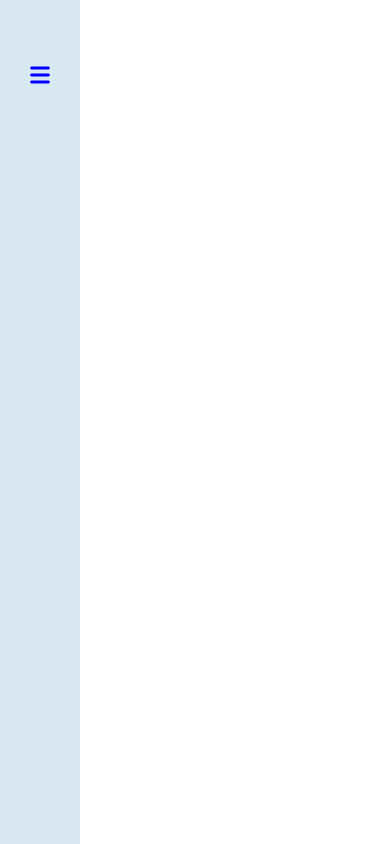
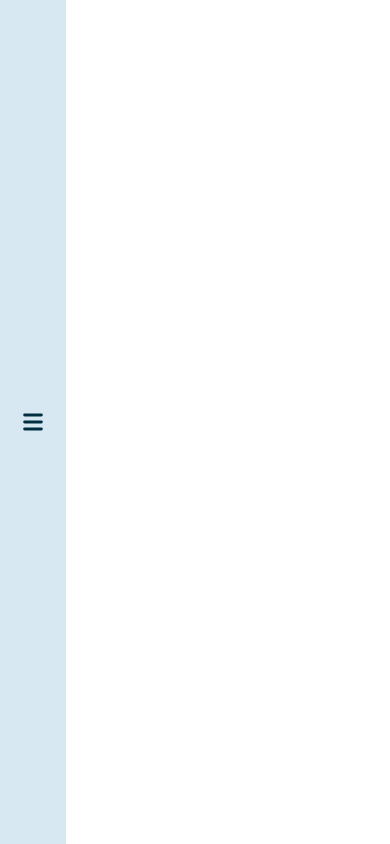
Before and after one commit to PZwolak/Patryk-Zwolak-Portfolio, a React (Create React App) app: page / in a window 390 px wide. Built offline with nearby package versions, Linux system fonts and the light colour scheme.

Commit message:
Hamburger menu 60%

```diff
--- a/src/sections/Header/Hamburger.js
+++ /dev/null
@@ -1,37 +0,0 @@
-import React from "react";
-
-const Hamburger = props => {
-  //   const btnEl = document.getElementById("menu-icon-trigger");
-  //   btnEl.addEventListener("click", e => {
-  //     e.preventDefault();
-  //     document.querySelector(".menu-icon-wrapper").classList.toggle("open");
-  //     document.querySelector(".sidebar").classList.toggle("is-active");
-  //   });
-  console.log(props.hhh);
-  return (
-    <>
-      <div id="outer">
-        <div
-          id="menu-icon-wrapper"
-          class="menu-icon-wrapper"
-          onClick={props.hhh.handleHamburger}
-        >
-          <svg width="1000px" height="1000px">
-            <path
-              class="path1"
-              d="M 300 400 L 700 400 C 900 400 900 750 600 850 A 400 400 0 0 1 200 200 L 800 800"
-            ></path>
-            <path class="path2" d="M 300 500 L 700 500"></path>
-            <path
-              class="path3"
-              d="M 700 600 L 300 600 C 100 600 100 200 400 150 A 400 380 0 1 1 200 800 L 800 200"
-            ></path>
-          </svg>
-          <button id="menu-icon-trigger" class="menu-icon-trigger"></button>
-        </div>
-      </div>
-    </>
-  );
-};
-
-export default Hamburger;
--- a/src/sections/Header/Header.js
+++ b/src/sections/Header/Header.js
@@ -1,24 +1,30 @@
 import React from "react";
 import "../../styles/Header.scss";
-import Hamburger from "./Hamburger";
-// import "../../styles/Header.scss";
+import HeaderHamburger from "./HeaderHamburger";
+import HeaderInfo from "./HeaderInfo";
+import HeaderEmpty from "./HeaderEmpty";
 
 class Header extends React.Component {
-  state = {};
+  state = {
+    hamburgerActive: false
+  };
 
-  handleHamburger = event => {
-    console.log("elio");
-    event.preventDefault();
-    // document.querySelector(".menu-icon-wrapper").classList.toggle("open");
-    // document.querySelector(".sidebar").classList.toggle("is-active");
+  handleHamburger = e => {
+    e.preventDefault();
+    this.setState({
+      hamburgerActive: !this.state.hamburgerActive
+    });
   };
 
   render() {
     return (
       <header className="header">
-        <div className="header__inner">
-          <Hamburger hhh={this.handleHamburger} />
-        </div>
+        <HeaderHamburger
+          handleHamburger={this.handleHamburger}
+          hamburgerActive={this.state.hamburgerActive}
+        />
+        <HeaderInfo hamburgerActive={this.state.hamburgerActive} />
+        <HeaderEmpty hamburgerActive={this.state.hamburgerActive} />
       </header>
     );
   }
--- /dev/null
+++ b/src/sections/Header/HeaderEmpty.js
@@ -0,0 +1,13 @@
+import React from "react";
+
+const HeaderEmpty = props => {
+  const headerEmptyClass = ["header__empty"];
+  if (props.hamburgerActive) headerEmptyClass.push("header__empty--active");
+  return (
+    <div className={headerEmptyClass.join(" ")}>
+      <div className="header__empty-inner"></div>
+    </div>
+  );
+};
+
+export default HeaderEmpty;
--- /dev/null
+++ b/src/sections/Header/HeaderHamburger.js
@@ -0,0 +1,35 @@
+import React from "react";
+
+const HeaderHamburger = props => {
+  const headerHamburgerIconClass = ["header__hamburger-icon"];
+  if (props.hamburgerActive)
+    headerHamburgerIconClass.push("header__hamburger-active");
+  return (
+    <>
+      <div className="header__hamburger">
+        <div
+          className={headerHamburgerIconClass.join(" ")}
+          onClick={props.handleHamburger}
+        >
+          <svg width="1000px" height="1000px">
+            <path
+              className="header__hamburger-path1"
+              d="M 300 400 L 700 400 C 900 400 900 750 600 850 A 400 400 0 0 1 200 200 L 800 800"
+            ></path>
+            <path
+              className="header__hamburger-path2"
+              d="M 300 500 L 700 500"
+            ></path>
+            <path
+              className="header__hamburger-path3"
+              d="M 700 600 L 300 600 C 100 600 100 200 400 150 A 400 380 0 1 1 200 800 L 800 200"
+            ></path>
+          </svg>
+          <button className="header__hamburger-icon-button"></button>
+        </div>
+      </div>
+    </>
+  );
+};
+
+export default HeaderHamburger;
--- /dev/null
+++ b/src/sections/Header/HeaderInfo.js
@@ -0,0 +1,13 @@
+import React from "react";
+
+const HeaderInfo = props => {
+  const headerInfoClass = ["header__info"];
+  if (props.hamburgerActive) headerInfoClass.push("header__info--active");
+  return (
+    <div className={headerInfoClass.join(" ")}>
+      <div className="header__info-inner"></div>
+    </div>
+  );
+};
+
+export default HeaderInfo;
--- a/src/styles/Header.scss
+++ b/src/styles/Header.scss
@@ -1,31 +1,31 @@
 @import "../styles/__variables.scss";
+
 .header {
   position: fixed;
+  display: flex;
   left: 0;
   right: 0;
   height: 100vh;
   &__inner {
-    background-color: $blue-1;
-    width: 80px;
-    height: 100vh;
   }
 
   // Hamburger menu
-  #outer {
+  &__hamburger {
+    background-color: $color-1;
+    width: 80px;
+    height: 100vh;
     display: flex;
     justify-content: center;
     align-items: center;
-    height: 150px;
-  }
-
-  .menu-icon-wrapper {
+    // height: 150px;
+    &-icon {
       position: relative;
       left: 0;
       top: 0;
       width: 34px;
       height: 34px;
       pointer-events: none;
-    transition: 0.1s;
+      transition: 0.3s;
       svg {
         position: absolute;
         top: -18px;
@@ -33,42 +33,42 @@
         transform: scale(0.07);
         transform-origin: 0 0;
         path {
-        stroke: blue;
+          stroke: $color-4;
           stroke-width: 40px;
           stroke-linecap: round;
           stroke-linejoin: round;
           fill: transparent;
-        transition: stroke-dasharray 0.5s;
-        &.path1 {
+          transition: stroke-dasharray 0.6s;
+          &.header__hamburger-path1 {
             stroke-dashoffset: 5803.15px;
             stroke-dasharray: 2901.57px, 2981.57px, 240px;
           }
-        &.path2 {
+          &.header__hamburger-path2 {
             stroke-dashoffset: 800px;
             stroke-dasharray: 400px, 480px, 240px;
           }
-        &.path3 {
+          &.header__hamburger-path3 {
             stroke-dashoffset: 6993.11px;
             stroke-dasharray: 3496.56px, 3576.56px, 240px;
           }
         }
       }
-    &.open {
+      &.header__hamburger-active {
         svg {
           path {
-          &.path1 {
+            &.header__hamburger-path1 {
               stroke-dasharray: 2901.57px, 5258.15px, 240px;
             }
-          &.path2 {
+            &.header__hamburger-path2 {
               stroke-dasharray: 400px, 600px, 0px;
             }
-          &.path3 {
+            &.header__hamburger-path3 {
               stroke-dasharray: 3496.56px, 6448.11px, 240px;
             }
           }
         }
       }
-    .menu-icon-trigger {
+      &-button {
         position: relative;
         width: 100%;
         height: 100%;
@@ -78,6 +78,52 @@
         border: none;
         margin: 0;
         padding: 0;
+        outline: none;
       }
     }
   }
+
+  //   Info
+  &__info {
+    width: 70%;
+    visibility: hidden;
+    .header__info-inner {
+      width: 100%;
+      height: 100%;
+      background-color: $color-1;
+      transform: scaleX(0);
+      transform-origin: 0px 0px;
+      transition: $cubic-1 0.5s;
+      transition-delay: 0.1s;
+    }
+    &--active {
+      visibility: visible;
+      .header__info-inner {
+        transform: scaleX(1);
+        transition: $cubic-1 0.5s;
+        transition-delay: 0.1s;
+      }
+    }
+  }
+  &__empty {
+    width: 30%;
+    visibility: hidden;
+    .header__empty-inner {
+      width: 100%;
+      height: 100%;
+      background-color: $color-1;
+      transform: scaleX(0);
+      transform-origin: 0px 0px;
+      transition: $cubic-1 0.5s;
+      transition-delay: 0.2s;
+    }
+    &--active {
+      visibility: visible;
+      .header__empty-inner {
+        transform: scaleX(1);
+        transition: $cubic-1 0.5s;
+        transition-delay: 0.2s;
+      }
+    }
+  }
+}
--- a/src/styles/__variables.scss
+++ b/src/styles/__variables.scss
@@ -1,11 +1,14 @@
 // Colors
-$blue-1: #d8e8f2;
-$blue-2: #6393a6;
-$blue-3: #2f6073;
-$blue-4: #012e40;
-$blue-5: #011c26;
-$cold-1: #9cb6d9;
-$cold-2: #7897bf;
-$cold-3: #466c8c;
-$cold-4: #1e2d40;
-$cold-5: #a6786d;
+$color-1: #d8e8f2;
+$color-2: #6393a6;
+$color-3: #2f6073;
+$color-4: #012e40;
+$color-5: #011c26;
+$color-6: #9cb6d9;
+$color-7: #7897bf;
+$color-8: #466c8c;
+$color-9: #1e2d40;
+$color-10: #a6786d;
+
+// Cubic bezier
+$cubic-1: cubic-bezier(0.95, 0.65, 0.15, 1);
```
Lines whose indentation alone changed are shown as unchanged.
